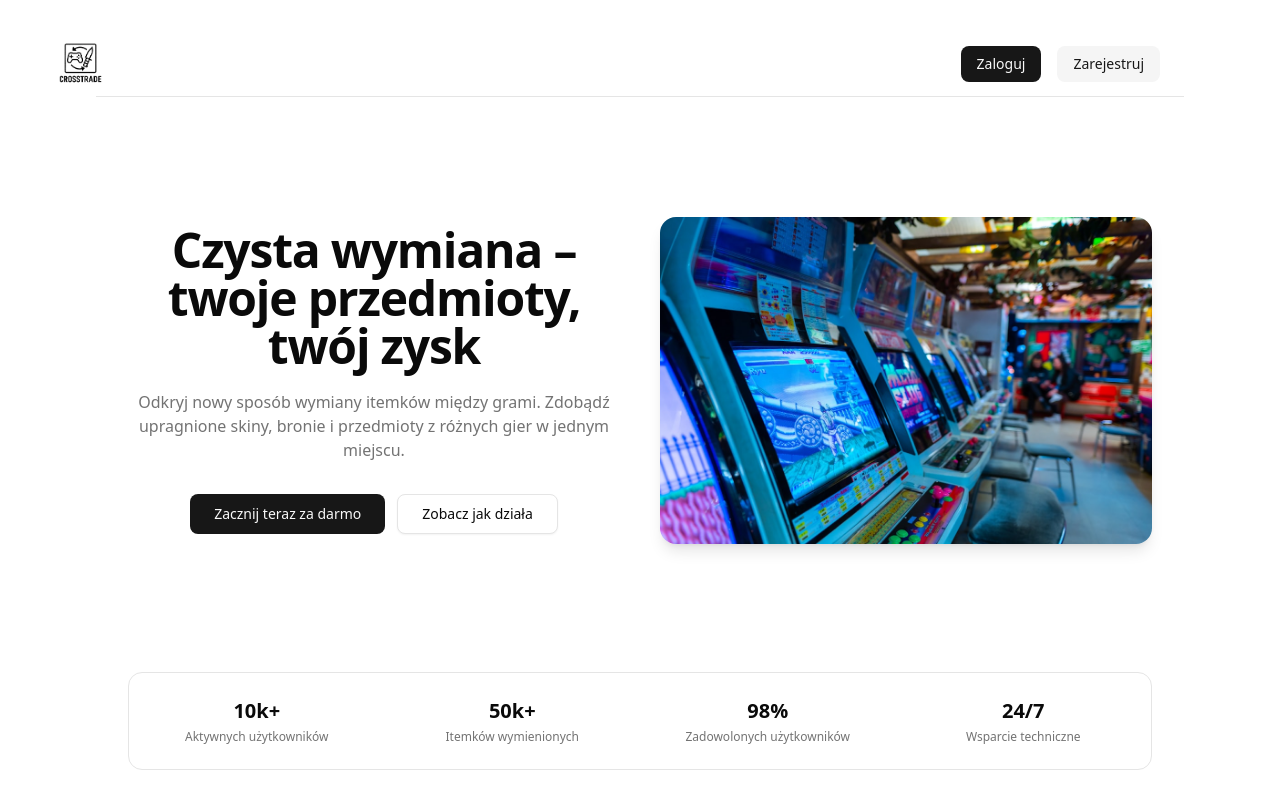
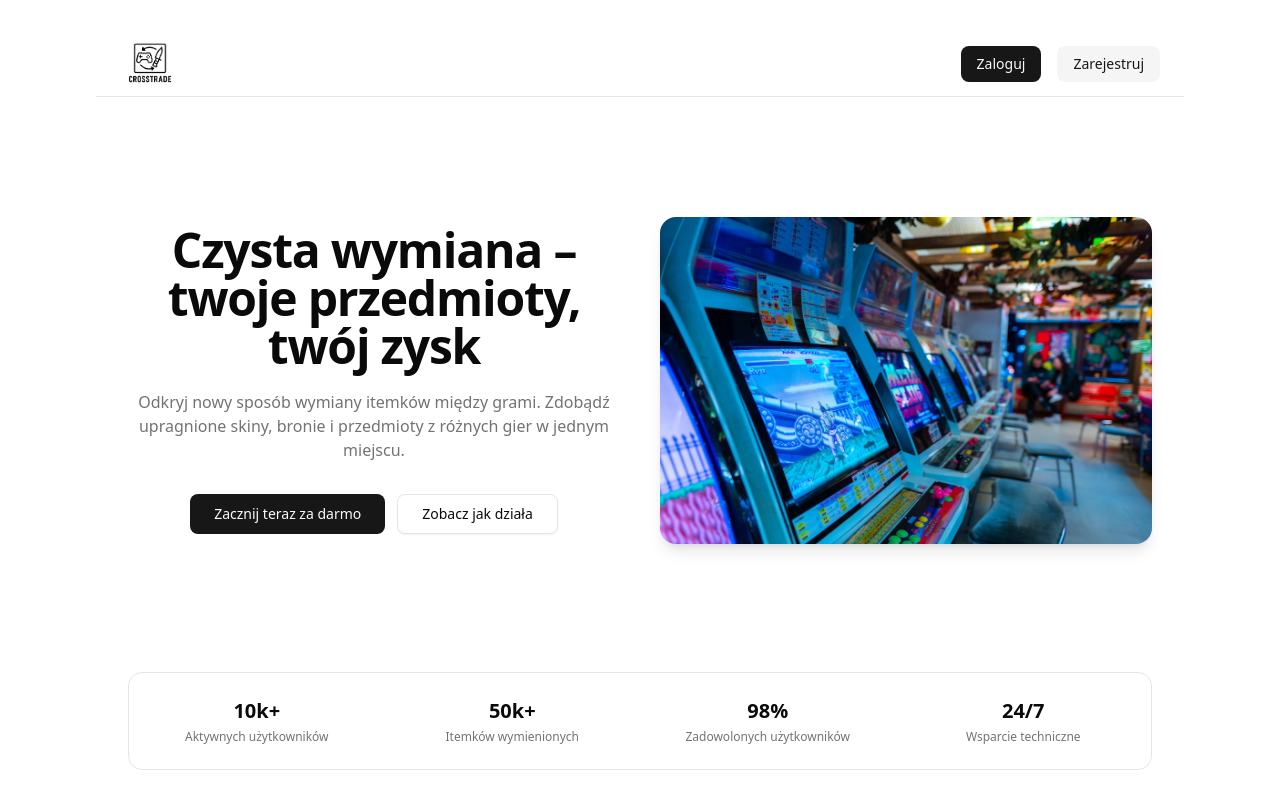
Before and after one commit to Tfiros/Inzynierka-alfa-front, a React (Vite) app: page / in a window 1280 px wide. Shown: the top 800 px of the page. Built offline with nearby package versions, Linux system fonts and the light colour scheme; no server answers.

Commit message:
resize navbar

```diff
--- a/src/layout/navbar/views/GuestNavbar.tsx
+++ b/src/layout/navbar/views/GuestNavbar.tsx
@@ -13,9 +13,9 @@ export default function GuestNavbar() {
     <>
     <header className="sticky top-0 z-50 w-full border-b bg-background/80 backdrop-blur supports-[backdrop-filter]:bg-background/60">
       <div className="flex h-16 w-full items-center justify-between px-6">
-        <div className="w-20" />
 
-        <div className="flex gap-2 -ml-250">
+
+        <div className="flex gap-2">
           <Link to="/" className="inline-flex items-center gap-2">
             <img
               src={CrossTradeLogo}
--- a/src/layout/navbar/views/UserNavbar.tsx
+++ b/src/layout/navbar/views/UserNavbar.tsx
@@ -11,9 +11,7 @@ export const UserNavbar = () => {
   return (
     <header className="sticky top-0 z-50 w-full border-b bg-background/80 backdrop-blur supports-[backdrop-filter]:bg-background/60">
       <div className="flex h-16 w-full items-center justify-between px-6">
-        <div className="w-20" />
-
-        <div className="flex gap-2 -ml-200">
+        <div className="flex gap-2">
           <Link to="/" className="inline-flex items-center gap-2">
             <img
               src={CrossTradeLogo}
```
